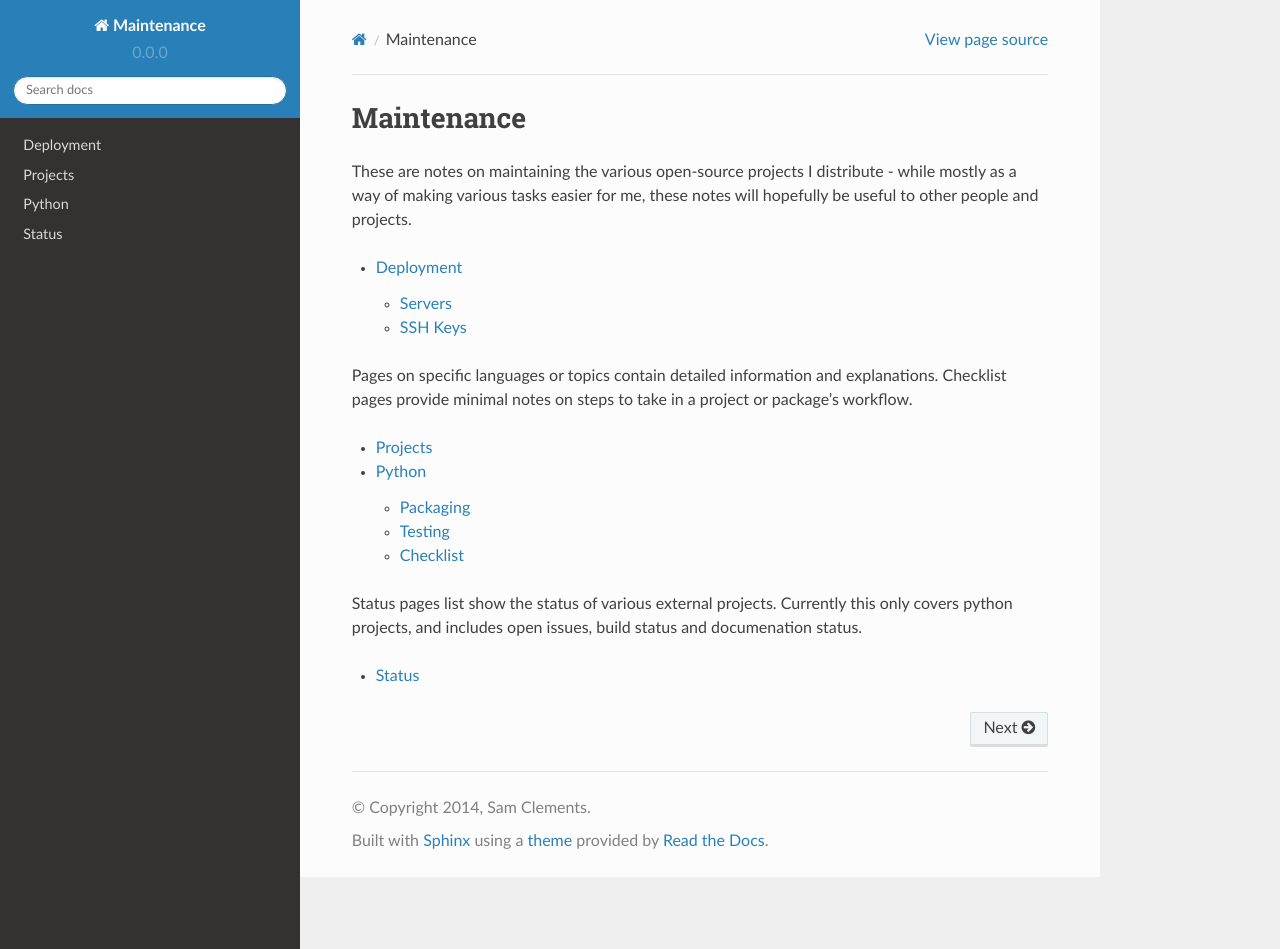
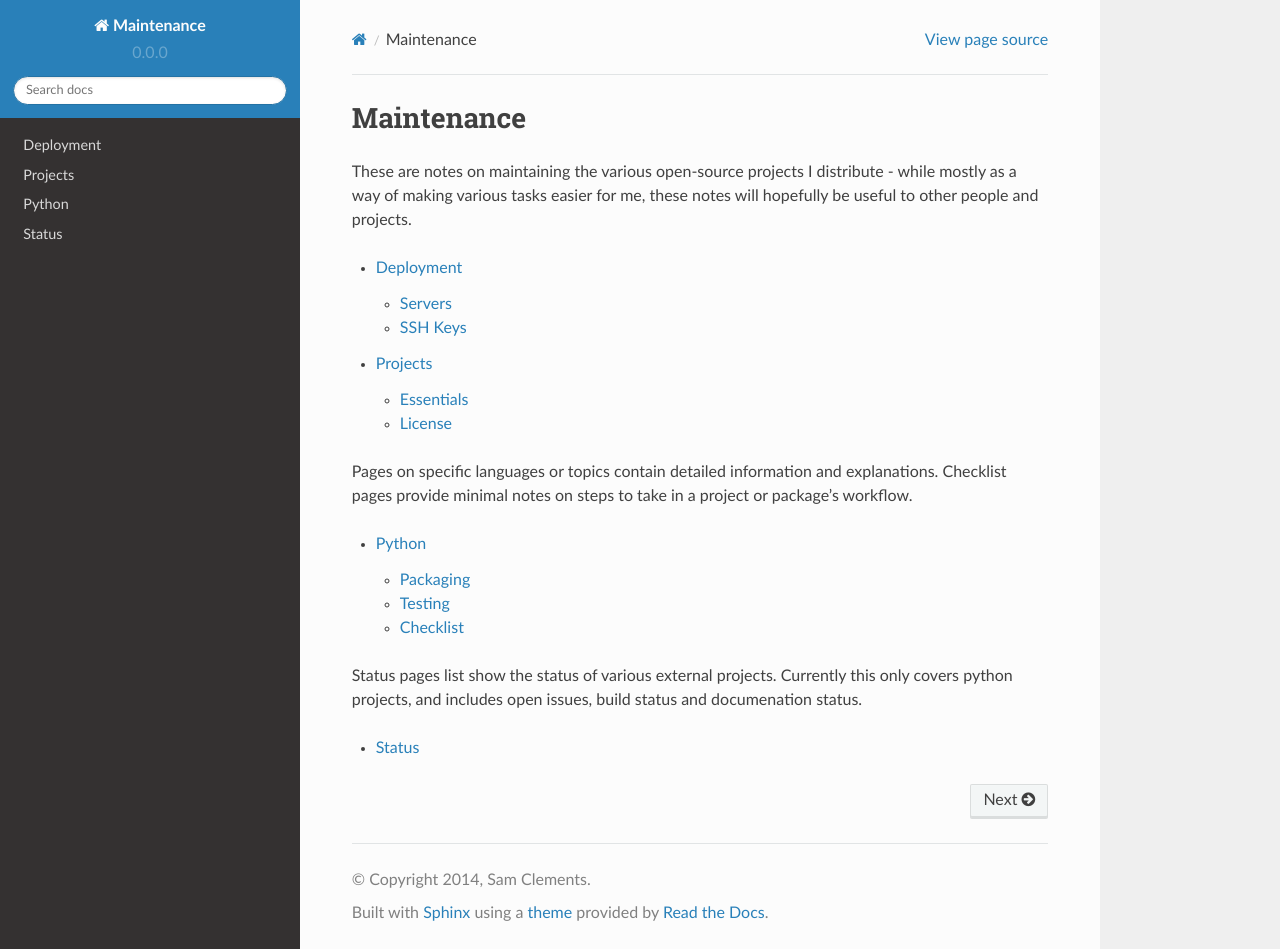
Before and after one commit to kragniz/maintenance, a Sphinx documentation site: the page built from docs/index.rst, in a window 1280 px wide and 949 px high. Built offline with Sphinx 7.4.7 and the Read the Docs theme 2.0.0, drawn with Linux system fonts in a browser that asks for light colours; pages that are not in the unit, such as notebooks, are missing from menus; some of the changed lines change nothing that is shown.

Commit message:
Rearranged toctree

```diff
--- a/docs/index.rst
+++ b/docs/index.rst
@@ -7,6 +7,7 @@ These are notes on maintaining the various open-source projects I distribute - w
     :includehidden:
 
     deployment
+    projects/index
 
 Pages on specific languages or topics contain detailed information and explanations. Checklist pages provide minimal notes on steps to take in a project or package's workflow.
 
@@ -14,7 +15,6 @@ Pages on specific languages or topics contain detailed information and explanati
     :includehidden:
     :titlesonly:
 
-    projects/index
     python/index
 
 Status pages list show the status of various external projects. Currently this only covers python projects, and includes open issues, build status and documenation status.
```
